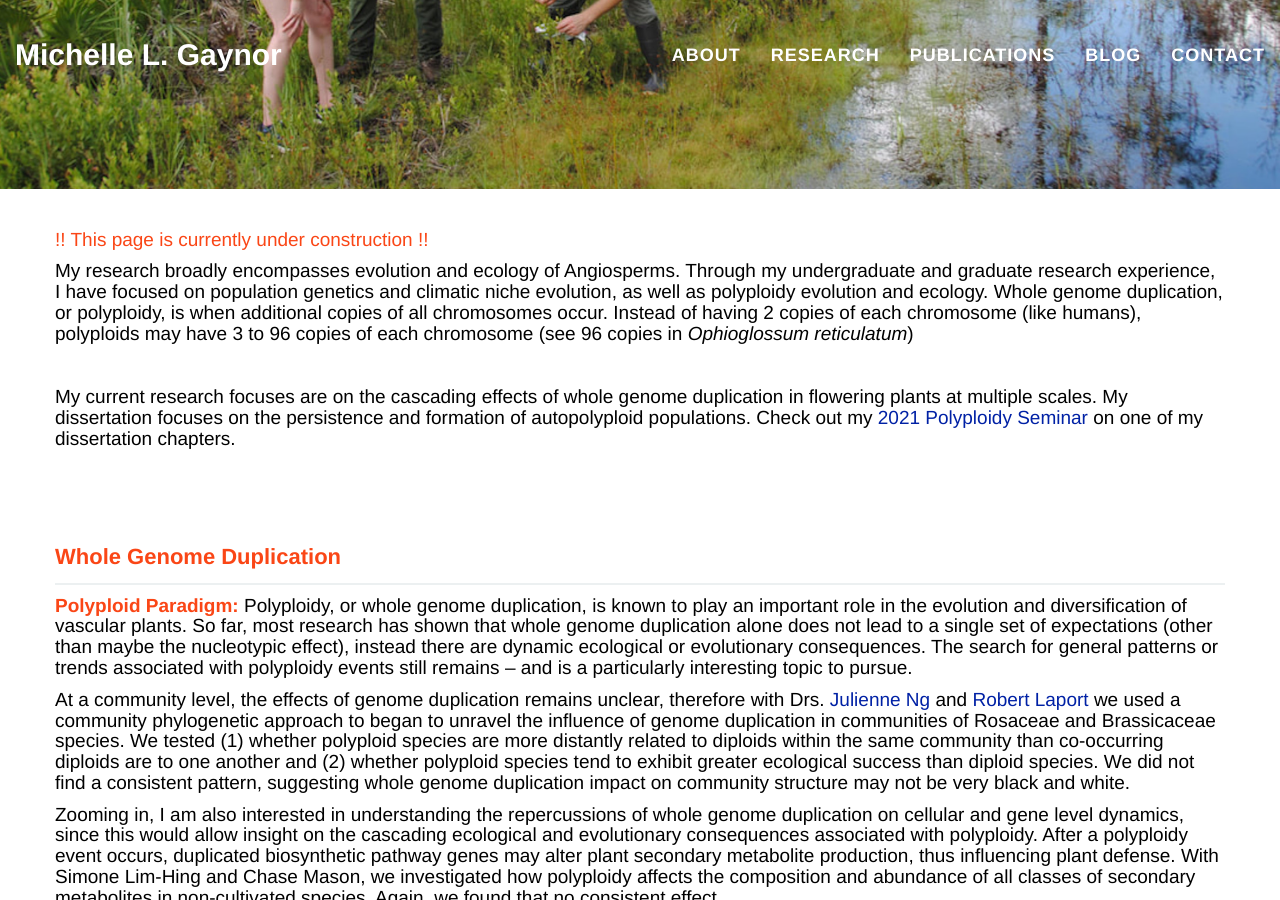
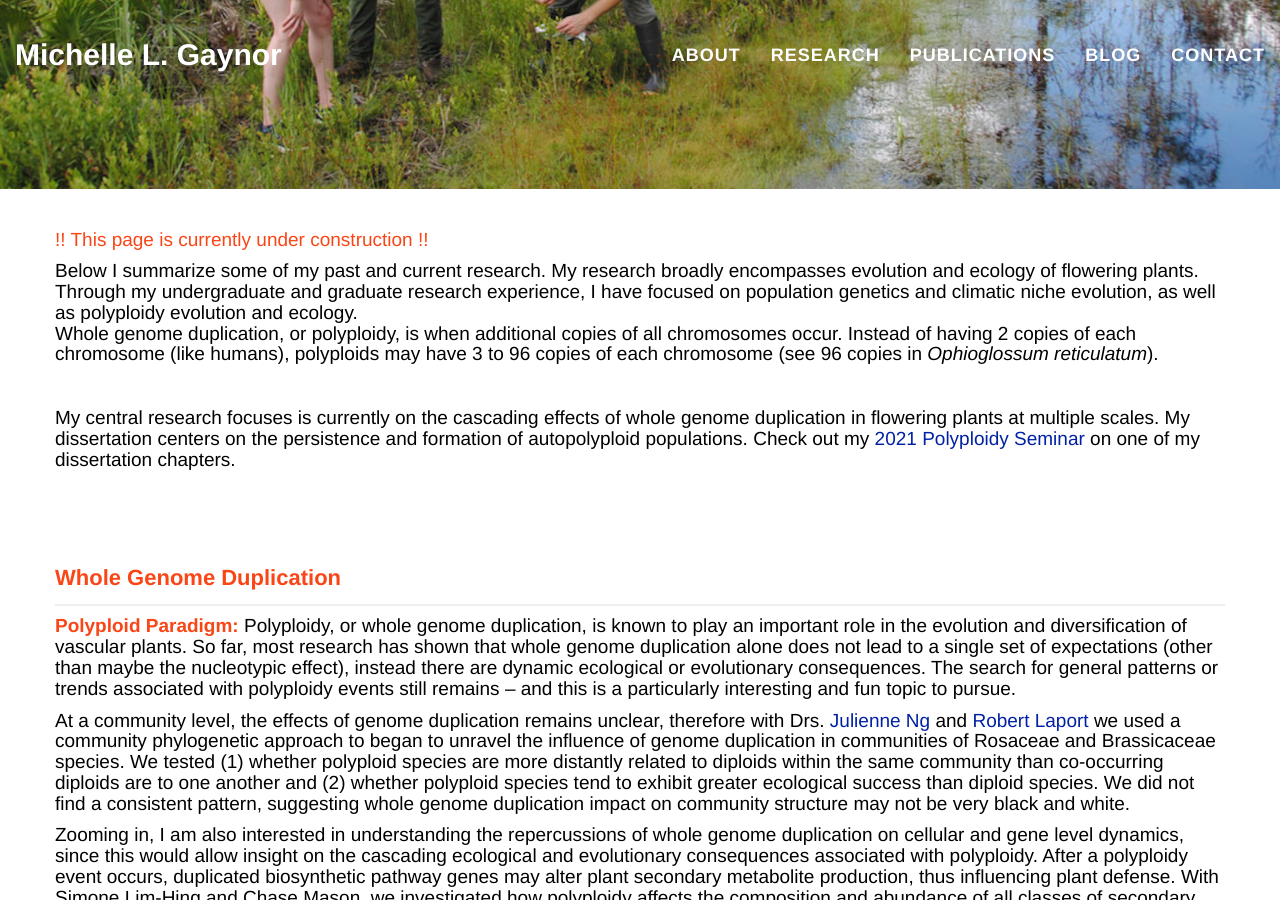
Before and after one commit to mgaynor1/mgaynor1.github.io, a Jekyll site: the page built from research.html, in a window 1280 px wide and 900 px high, scrolled down 261 px. Built offline with Jekyll 4.4.1, drawn with Linux system fonts in a browser that asks for light colours; nearby versions of some CDN libraries.

Commit message:
little edits

```diff
--- a/research.html
+++ b/research.html
@@ -12,9 +12,11 @@ background: '/img/bg-research.jpg'
 		<div class="row">
 		<!-- <div class="col-lg-12 text-center"> -->
 			<h4 style= " text-transform: none; font-weight: 400;"> !! This page is currently under construction !! </h4>
-		    		<h4 style= "color: #000000; text-transform: none; font-weight: 400;"> My research broadly encompasses evolution and ecology of Angiosperms. Through my undergraduate and graduate research experience, I have focused on population genetics and climatic niche evolution, as well as polyploidy evolution and ecology. Whole genome duplication, or polyploidy, is when additional copies of all chromosomes occur. Instead of having 2 copies of each chromosome (like humans), polyploids may have 3 to 96 copies of each chromosome (see 96 copies in <i>Ophioglossum reticulatum</i>)</h4>
+		    		<h4 style= "color: #000000; text-transform: none; font-weight: 400;"> Below I summarize some of my past and current research. My research broadly encompasses evolution and ecology of flowering plants. Through my undergraduate and graduate research experience, I have focused on population genetics and climatic niche evolution, as well as polyploidy evolution and ecology.
 		    		<br>
-		    		<h4 style= "color: #000000; text-transform: none; font-weight: 400;"> My current research focuses are on the cascading effects of whole genome duplication in flowering plants at multiple scales. My dissertation focuses on the persistence and formation of autopolyploid populations. Check out my <a href="https://youtu.be/mEvSgXN6jbs?t=1990"> 2021 Polyploidy Seminar </a> on one of my dissertation chapters. </h4>
+		    		Whole genome duplication, or polyploidy, is when additional copies of all chromosomes occur. Instead of having 2 copies of each chromosome (like humans), polyploids may have 3 to 96 copies of each chromosome (see 96 copies in <i>Ophioglossum reticulatum</i>).</h4>
+		    		<br>
+		    		<h4 style= "color: #000000; text-transform: none; font-weight: 400;"> My central research focuses is currently on the cascading effects of whole genome duplication in flowering plants at multiple scales. My dissertation centers on the persistence and formation of autopolyploid populations. Check out my <a href="https://youtu.be/mEvSgXN6jbs?t=1990"> 2021 Polyploidy Seminar </a> on one of my dissertation chapters. </h4>
 		    <!-- </div> -->
 		</div>
 </div>
@@ -26,7 +28,7 @@ background: '/img/bg-research.jpg'
     <div class="caption" style="text-align:left; font-size: 22px; line-height: 1.5; color: #fa4616;"><b>Whole Genome Duplication</b></div>
     <hr style = "margin-top: 10px; margin-bottom: 10px; border-top-width: 2px;">
 
-		     		 <h4 style= "color: #000000; text-transform: none; font-weight: 400;"><a style = "color: #fa4616;"><b>Polyploid Paradigm:</b> </a> Polyploidy, or whole genome duplication, is known to play an important role in the evolution and diversification of vascular plants. So far, most research has shown that whole genome duplication alone does not lead to a single set of expectations (other than maybe the nucleotypic effect), instead there are dynamic ecological or evolutionary consequences. The search for general patterns or trends associated with polyploidy events still remains – and is a particularly interesting topic to pursue. </h4>
+		     		 <h4 style= "color: #000000; text-transform: none; font-weight: 400;"><a style = "color: #fa4616;"><b>Polyploid Paradigm:</b> </a> Polyploidy, or whole genome duplication, is known to play an important role in the evolution and diversification of vascular plants. So far, most research has shown that whole genome duplication alone does not lead to a single set of expectations (other than maybe the nucleotypic effect), instead there are dynamic ecological or evolutionary consequences. The search for general patterns or trends associated with polyploidy events still remains – and this is a particularly interesting and fun topic to pursue. </h4>
 
 		    		<h4 style= "color: #000000; text-transform: none; font-weight: 400;"> At a community level, the effects of genome duplication remains unclear, therefore with Drs. <a href="http://julienneng.weebly.com/">Julienne Ng</a> and <a href= "http://www.robertlaport.com/">Robert Laport</a>
 		    		we used a community phylogenetic approach to began to unravel the influence of genome duplication in communities of Rosaceae and Brassicaceae species. We tested (1) whether polyploid species are more distantly related to diploids
```
